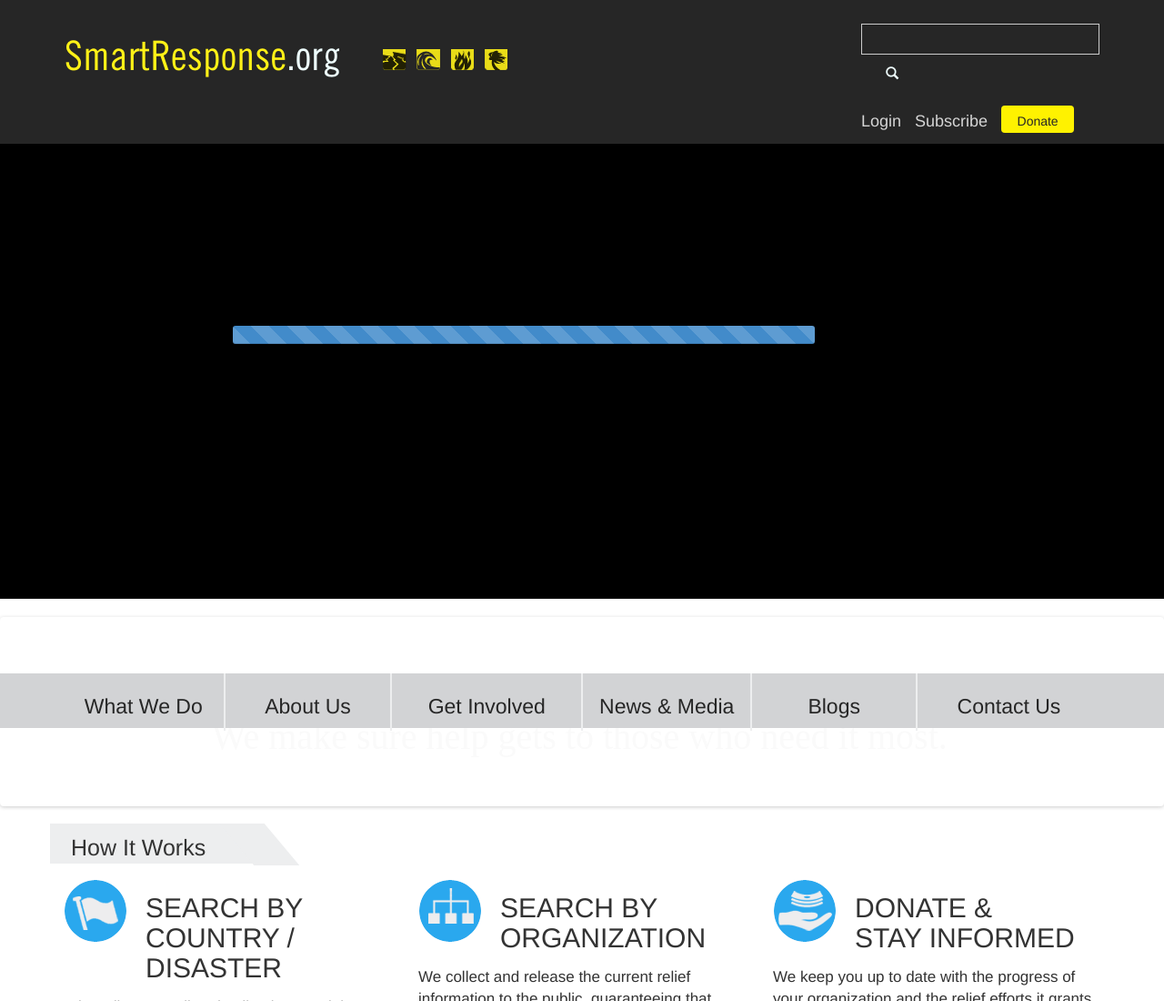
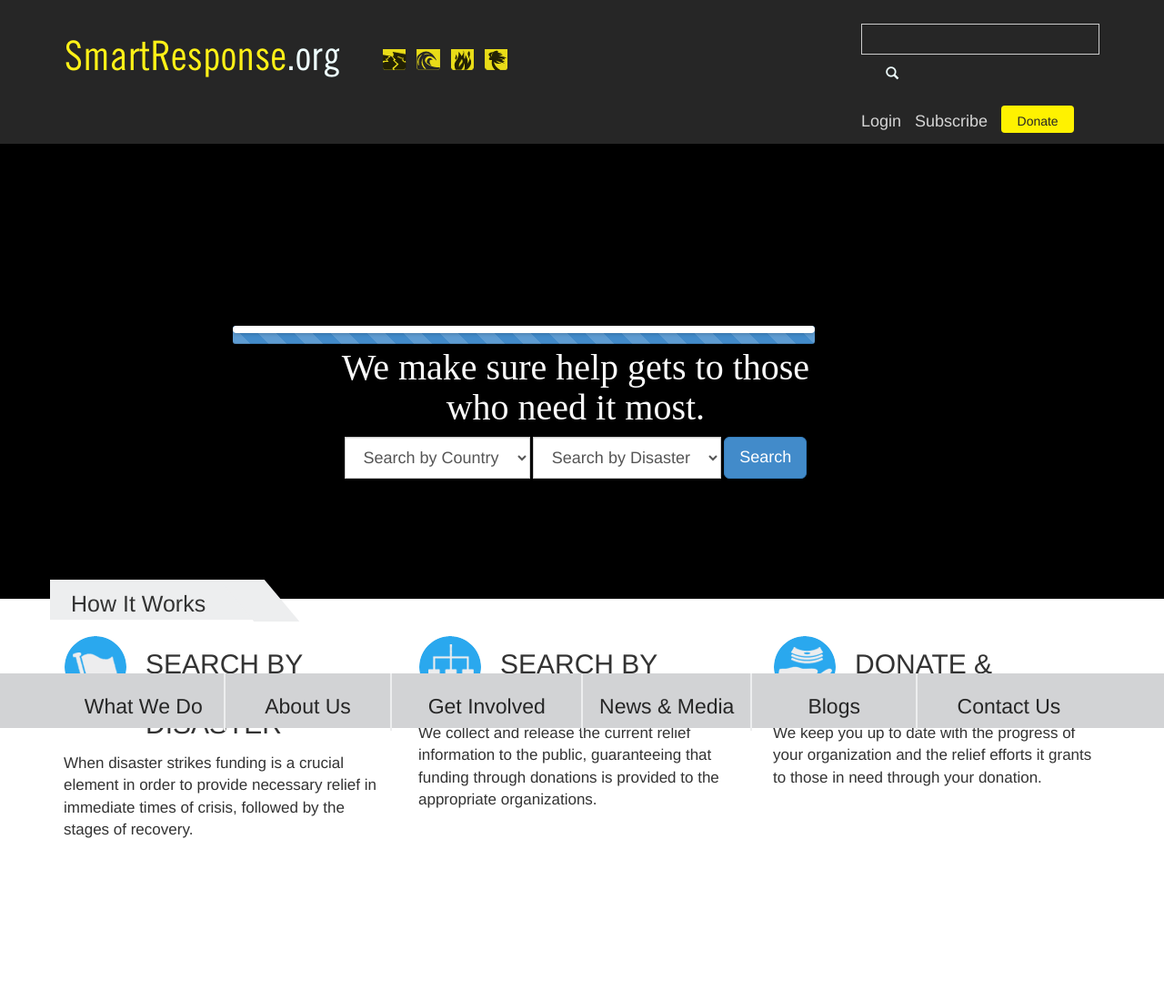
Before and after one commit to gaurav2014/smart-response-static, a website with bundled scripts: page index.html in a window 1280 px wide. Shown: the top 1100 px of the page at 91% size. After the commit the page ends 1004 px from the top, so only its background shows below. Built offline with nearby package versions, Linux system fonts and the light colour scheme.

Commit message:
Added Search Drop down menus and Search Button

```diff
--- a/index.html
+++ b/index.html
@@ -74,28 +74,34 @@
 
     <!-- Page Cover
     ================================================== -->
-    <div id="pageCover" class="progress progress-striped active animated">
-        <div class="progress-bar"  role="progressbar" aria-valuenow="100" aria-valuemin="0" aria-valuemax="100"></div>
-    </div>
+     <div id="pageCover" class="progress progress-striped active animated">
+     	<div class="progress-bar"  role="progressbar" aria-valuenow="100" aria-valuemin="0" aria-valuemax="100">
+
+	<!-- Search Drop down menus and Search Button
+    ================================================== -->
+    		<div class="flexslider">
+        		<div class="carouselCaption">
+            		<h2>We make sure help gets to those who need it most.</h2>
+            		<form class="form-inline" role="form">
+                		<div class="form-group row">
+                    		<select class="form-control input-lg">
+                        		<option value="default">Search by Country</option>
+                    		</select>
+                    		<select class="form-control input-lg">
+                        		<option value="default">Search by Disaster</option>
+                    		</select>
+                    		<button type="submit" class="btn btn-primary btn-lg">Search</button>
+                		</div>
+            		</form>
+        		</div>
+    		</div> <!-- /.Search Drop down menus and Search Button  -->
+
+     	</div>
 
     <!-- Carousel
     ================================================== -->
-    <div class="flexslider">
-        <div class="carouselCaption">
-            <h2>We make sure help gets to those who need it most.</h2>
-            <!--<form class="form-inline" role="form">
-                <div class="form-group">
-                    <select class="form-control">
-                        <option value="default">Search by Country</option>
-                    </select>
-                    <select class="form-control">
-                        <option value="default">Search by Disaster</option>
-                    </select>
-                    <button type="submit" class="btn btn-default">Search</button>
-                </div>
-            </form>-->
-        </div>
-        <ul class="slides">
+
+        <!--<ul class="slides">
             <li>
                 <img src="assets/images/main-image.jpg" />
             </li>
@@ -105,8 +111,9 @@
             <li>
                 <img src="assets/images/main-image.jpg" />
             </li>
-        </ul>
-    </div><!-- /.carousel -->
+        </ul>-->
+    <!-- /.carousel -->
+    </div> <!-- /.Page Cover -->
 
     <!--<a class="left carousel-control" href="#myCarousel" data-slide="prev"><span class="glyphicon glyphicon-chevron-left"></span></a>
     <a class="right carousel-control" href="#myCarousel" data-slide="next"><span class="glyphicon glyphicon-chevron-right"></span></a>-->
```
